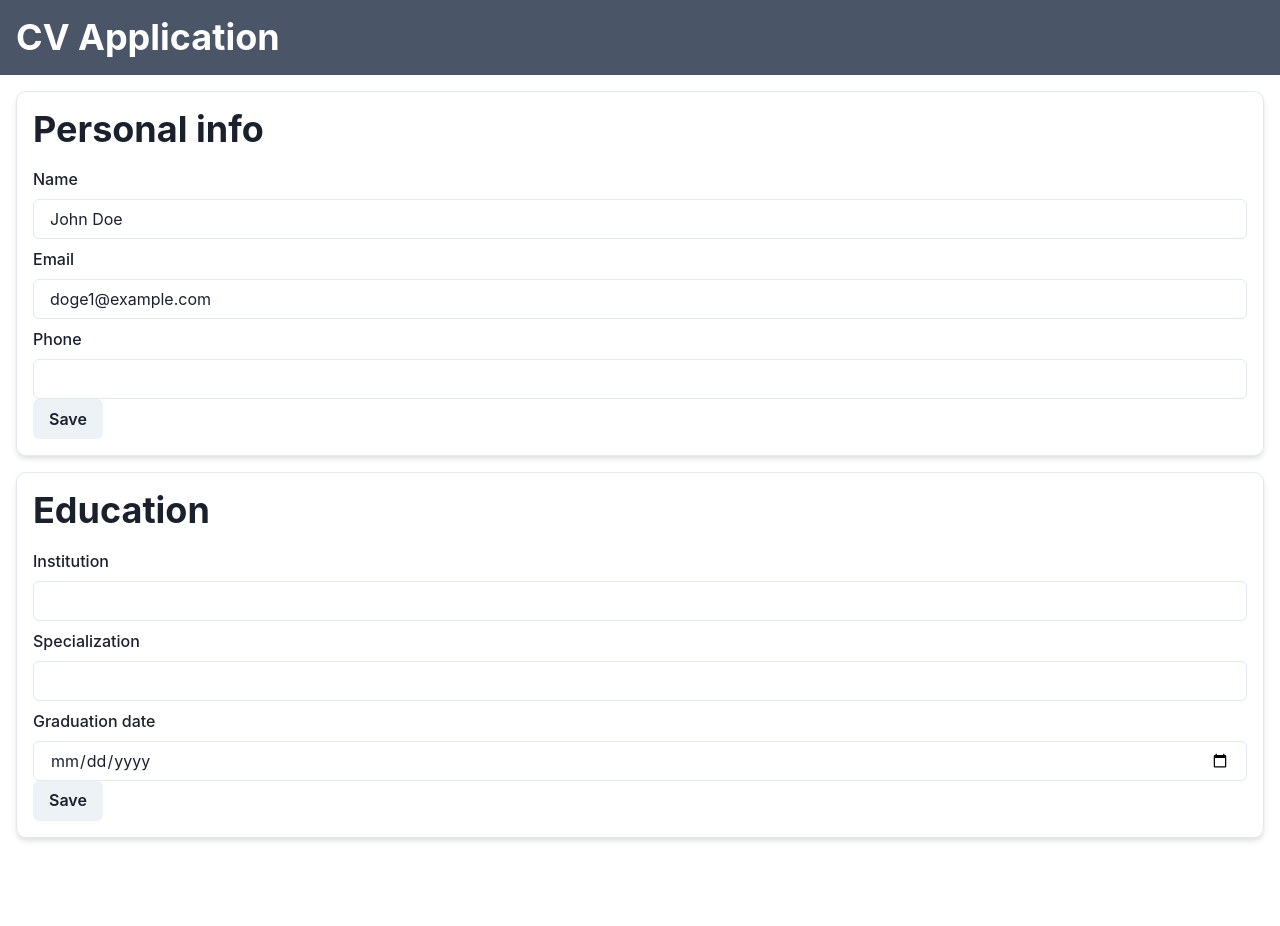
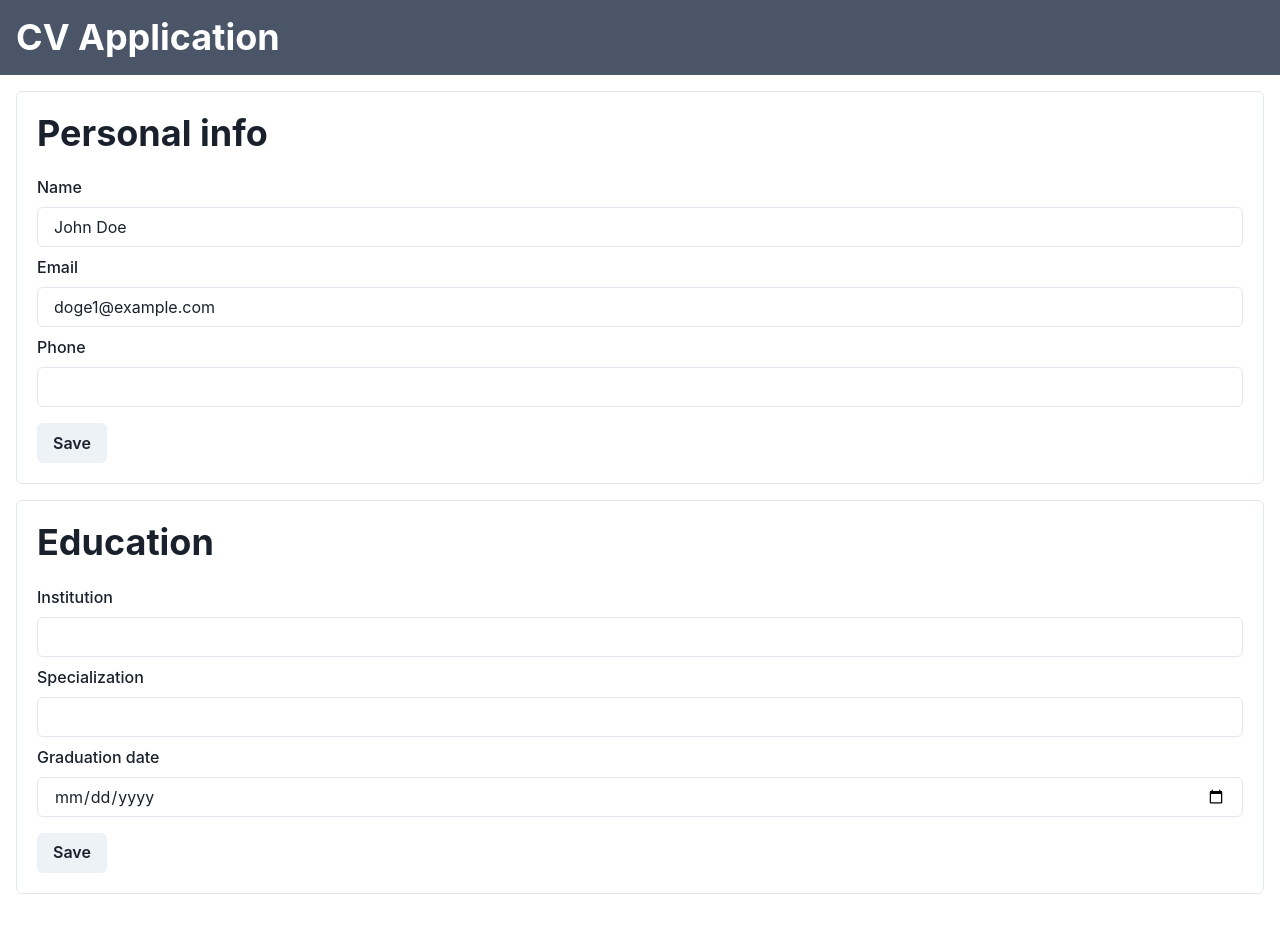
Before and after one commit to isikava/cv-app, a React (Create React App) app: page / in a window 1280 px wide. Before the commit the page ends 878 px from the top, so only its background shows below. Built offline with nearby package versions, Linux system fonts and the light colour scheme.

Commit message:
refactor form

```diff
--- a/src/App.js
+++ b/src/App.js
@@ -2,6 +2,10 @@ import React from 'react';
 import {
   Box,
   Button,
+  Card,
+  CardBody,
+  CardHeader,
+  Center,
   ChakraProvider,
   FormControl,
   FormLabel,
@@ -25,37 +29,34 @@ export const Header = () => {
 
 export const Section = ({ title, children, ...props }) => {
   return (
-    <Box
-      as="section"
-      p={4}
-      shadow="md"
-      border="1px"
-      borderColor="gray.200"
-      borderRadius={10}
-      {...props}
-    >
-      <Heading mb={4}>{title}</Heading>
-      {children}
-    </Box>
+    <Card variant="outline" {...props}>
+      <CardHeader pb={0}>
+        <Heading>{title}</Heading>
+      </CardHeader>
+      <CardBody>{children}</CardBody>
+    </Card>
   );
 };
 
-export const Form = ({ handleSubmit, children }) => {
+export const Form = ({ title, handleSubmit, children }) => {
   return (
-    <form onSubmit={handleSubmit}>
-      <VStack>{children}</VStack>
-      <Button type="submit">Save</Button>
-    </form>
+    <Section title={title} mb={4}>
+      <form onSubmit={handleSubmit}>
+        <VStack mb={4}>{children}</VStack>
+        <Button type="submit">Save</Button>
+      </form>
+    </Section>
   );
 };
 
-export const Info = ({ handleEdit, children }) => {
+export const Info = ({ title, handleEdit, children }) => {
   return (
-    <div>
+    <Box p={5}>
+      <Heading mb={4}>{title}</Heading>
       {children}
       <br />
       <Button onClick={handleEdit}>Edit</Button>
-    </div>
+    </Box>
   );
 };
 
@@ -69,9 +70,9 @@ const PersonalInfo = ({ personal, handleChange }) => {
   };
 
   return (
-    <>
+    <Box>
       {isEditing ? (
-        <Form handleSubmit={handleSubmit}>
+        <Form title="Personal info" handleSubmit={handleSubmit}>
           <FormControl>
             <FormLabel>Name</FormLabel>
             <Input
@@ -102,6 +103,7 @@ const PersonalInfo = ({ personal, handleChange }) => {
         </Form>
       ) : (
         <Info
+          title="Personal info"
           handleEdit={() => {
             setIsEditing(true);
           }}
@@ -111,7 +113,7 @@ const PersonalInfo = ({ personal, handleChange }) => {
           <div>Phone: {personal.phone}</div>
         </Info>
       )}
-    </>
+    </Box>
   );
 };
 
@@ -125,9 +127,9 @@ const Education = ({ personal, handleChange }) => {
   };
 
   return (
-    <>
+    <Box>
       {isEditing ? (
-        <Form handleSubmit={handleSubmit}>
+        <Form title="Education" handleSubmit={handleSubmit}>
           <FormControl>
             <FormLabel>Institution</FormLabel>
             <Input
@@ -158,6 +160,7 @@ const Education = ({ personal, handleChange }) => {
         </Form>
       ) : (
         <Info
+          title="Education"
           handleEdit={() => {
             setIsEditing(true);
           }}
@@ -167,7 +170,7 @@ const Education = ({ personal, handleChange }) => {
           <div>Graduation date: {personal.gradDate}</div>
         </Info>
       )}
-    </>
+    </Box>
   );
 };
 
@@ -194,13 +197,8 @@ export const Main = () => {
 
   return (
     <Box as="main" p={4}>
-      <Section title="Personal info" mb={4}>
-        <PersonalInfo personal={personal} handleChange={handleChange} />
-      </Section>
-
-      <Section title="Education" mb={6}>
-        <Education personal={personal} handleChange={handleChange} />
-      </Section>
+      <PersonalInfo personal={personal} handleChange={handleChange} />
+      <Education personal={personal} handleChange={handleChange} />
     </Box>
   );
 };
```
